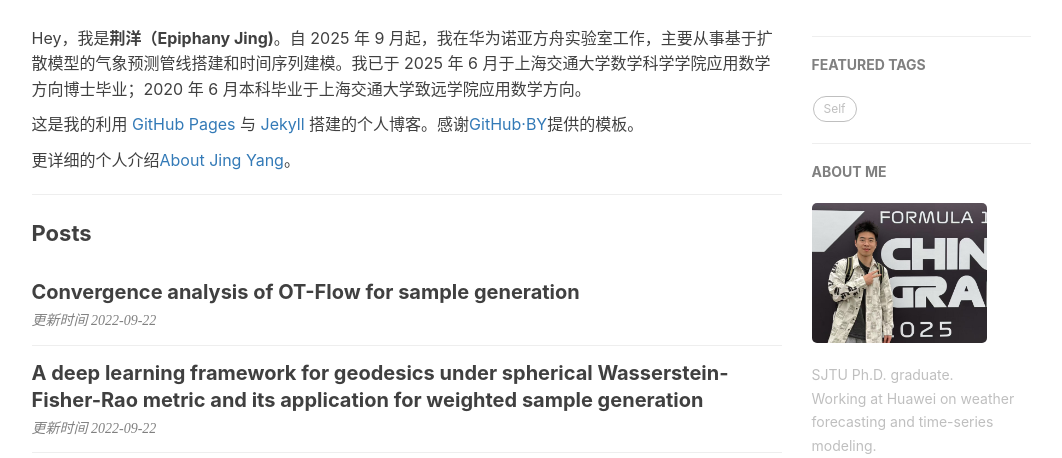
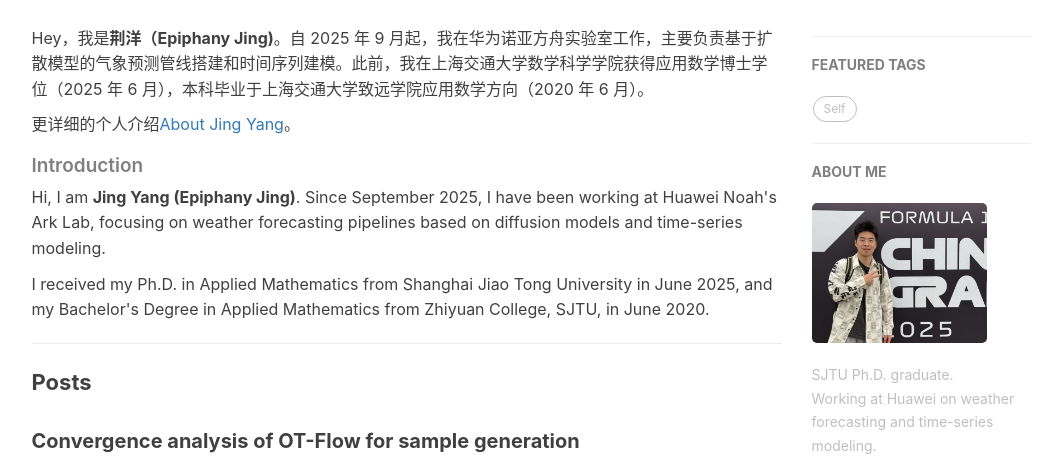
Before and after one commit to sharkjingyang/sharkjingyang.github.io, a Jekyll site: the page built from index.html, in a window 1280 px wide and 900 px high, cut to the strip 442-900 px from the top of the window. Shown: the whole strip, without its empty margins (136-1198 px from the left). Built offline with Jekyll 4.4.1, drawn with Linux system fonts in a browser that asks for light colours; nearby versions of some CDN libraries; the list of posts is cut into pages by our own code; comment, search, counter and statistics services are not loaded.

Commit message:
Refine homepage bio copy

```diff
--- a/_includes/home-about-content.html
+++ b/_includes/home-about-content.html
@@ -1,7 +1,11 @@
 <div class="zh post-container about-home">
-    <p>Hey，我是<strong>荆洋（Epiphany Jing)</strong>。自 2025 年 9 月起，我在华为诺亚方舟实验室工作，主要从事基于扩散模型的气象预测管线搭建和时间序列建模。我已于 2025 年 6 月于上海交通大学数学科学学院应用数学方向博士毕业；2020 年 6 月本科毕业于上海交通大学致远学院应用数学方向。</p>
-
-    <p>这是我的利用 <a href="https://pages.github.com/">GitHub Pages</a> 与 <a href="http://jekyll.com.cn/">Jekyll</a> 搭建的个人博客。感谢<a href="https://github.com/qiubaiying">GitHub·BY</a>提供的模板。</p>
+    <p>Hey，我是<strong>荆洋（Epiphany Jing)</strong>。自 2025 年 9 月起，我在华为诺亚方舟实验室工作，主要负责基于扩散模型的气象预测管线搭建和时间序列建模。此前，我在上海交通大学数学科学学院获得应用数学博士学位（2025 年 6 月），本科毕业于上海交通大学致远学院应用数学方向（2020 年 6 月）。</p>
 
     <p>更详细的个人介绍<a href="https://sharkjingyang.github.io/2019/11/21/About-Jing-Yang/" target="_blank">About Jing Yang</a>。</p>
+
+    <h5>Introduction</h5>
+
+    <p>Hi, I am <strong>Jing Yang (Epiphany Jing)</strong>. Since September 2025, I have been working at Huawei Noah's Ark Lab, focusing on weather forecasting pipelines based on diffusion models and time-series modeling.</p>
+
+    <p>I received my Ph.D. in Applied Mathematics from Shanghai Jiao Tong University in June 2025, and my Bachelor's Degree in Applied Mathematics from Zhiyuan College, SJTU, in June 2020.</p>
 </div>
```
